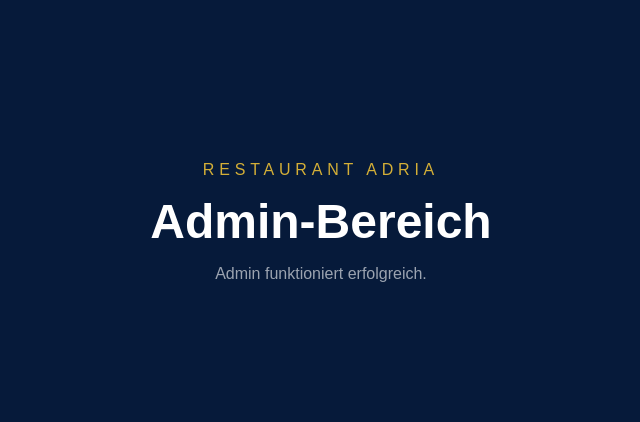
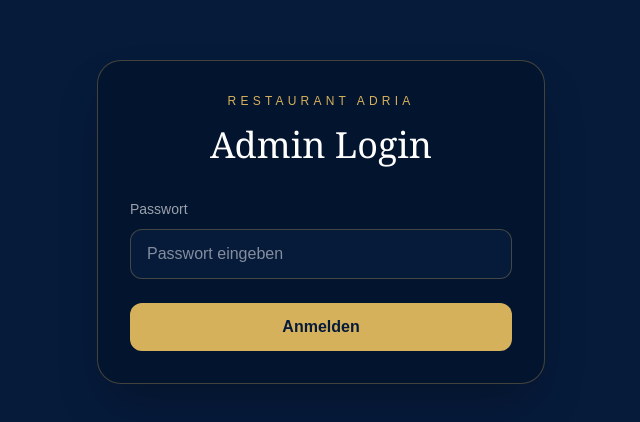
Before and after one commit to ricksoncst-coder/adria-neu, a Next.js app: page /admin in a window 1280 px wide. Shown: the part 178-600 px from the top of the page, without its empty margins (319-959 px from the left). Built offline with nearby package versions, Linux system fonts and the light colour scheme.

Commit message:
Website aktualisiert

```diff
--- a/app/admin/page.tsx
+++ b/app/admin/page.tsx
@@ -1,19 +1,154 @@
+"use client";
+
+import { useState } from "react";
+
 export default function AdminPage() {
+  const [password, setPassword] = useState("");
+  const [loggedIn, setLoggedIn] = useState(false);
+  const [error, setError] = useState("");
+
+  function handleLogin(e: React.FormEvent) {
+    e.preventDefault();
+
+    if (password === "Adria2026") {
+      setLoggedIn(true);
+      setError("");
+    } else {
+      setError("Falsches Passwort");
+    }
+  }
+
+  if (!loggedIn) {
+    return (
+      <main className="flex min-h-screen items-center justify-center bg-[#061a3a] px-6 text-white">
+        <div className="w-full max-w-md rounded-3xl border border-[#d6b15c]/30 bg-[#03142e] p-8 shadow-2xl">
+          <p className="text-center text-xs uppercase tracking-[0.35em] text-[#d6b15c]">
+            Restaurant Adria
+          </p>
+
+          <h1 className="mt-4 text-center font-serif text-4xl">
+            Admin Login
+          </h1>
+
+          <form onSubmit={handleLogin} className="mt-8">
+            <label className="text-sm text-white/60">
+              Passwort
+            </label>
+
+            <input
+              type="password"
+              value={password}
+              onChange={(e) => setPassword(e.target.value)}
+              className="mt-2 w-full rounded-xl border border-[#d6b15c]/30 bg-[#061a3a] px-4 py-3 outline-none focus:border-[#d6b15c]"
+              placeholder="Passwort eingeben"
+            />
+
+            {error && (
+              <p className="mt-3 text-sm text-red-400">
+                {error}
+              </p>
+            )}
+
+            <button
+              type="submit"
+              className="mt-6 w-full rounded-xl bg-[#d6b15c] px-5 py-3 font-semibold text-[#061a3a]"
+            >
+              Anmelden
+            </button>
+          </form>
+        </div>
+      </main>
+    );
+  }
+
   return (
-    <main className="min-h-screen bg-[#061a3a] flex items-center justify-center text-white">
-      <div className="text-center">
-        <p className="text-[#d4af37] tracking-[0.3em] uppercase">
-          Restaurant Adria
-        </p>
+    <main className="min-h-screen bg-[#061a3a] px-6 py-12 text-white">
+      <div className="mx-auto max-w-6xl">
+        <div className="flex flex-col gap-4 border-b border-[#d6b15c]/30 pb-8 sm:flex-row sm:items-center sm:justify-between">
+          <div>
+            <p className="text-xs uppercase tracking-[0.35em] text-[#d6b15c]">
+              Restaurant Adria
+            </p>
 
-        <h1 className="mt-4 text-5xl font-bold">
-          Admin-Bereich
-        </h1>
+            <h1 className="mt-2 font-serif text-4xl">
+              Admin-Bereich
+            </h1>
+          </div>
 
-        <p className="mt-4 text-white/60">
-          Admin funktioniert erfolgreich.
-        </p>
+          <a
+            href="/"
+            className="rounded-full border border-[#d6b15c] px-5 py-2 text-center text-sm text-[#d6b15c]"
+          >
+            Website ansehen
+          </a>
+        </div>
+
+        <div className="mt-10 grid gap-6 sm:grid-cols-2 lg:grid-cols-3">
+          <AdminCard
+            title="Speisekarte"
+            description="Gerichte, Preise und Beschreibungen bearbeiten"
+          />
+
+          <AdminCard
+            title="Saisonangebote"
+            description="Aktuelle saisonale Angebote ändern"
+          />
+
+          <AdminCard
+            title="Damenabend"
+            description="Preis, Menü und Texte bearbeiten"
+          />
+
+          <AdminCard
+            title="Essensbilder"
+            description="Bilder hochladen und verwalten"
+          />
+
+          <AdminCard
+            title="Öffnungszeiten"
+            description="Öffnungszeiten und Ruhetag ändern"
+          />
+
+          <AdminCard
+            title="Restaurantdaten"
+            description="Telefon, Adresse und weitere Daten ändern"
+          />
+        </div>
+
+        <button
+          onClick={() => setLoggedIn(false)}
+          className="mt-10 rounded-full border border-white/20 px-5 py-2 text-sm text-white/60"
+        >
+          Abmelden
+        </button>
       </div>
     </main>
   );
 }
+
+function AdminCard({
+  title,
+  description,
+}: {
+  title: string;
+  description: string;
+}) {
+  return (
+    <button
+      type="button"
+      className="rounded-3xl border border-[#d6b15c]/25 bg-[#03142e] p-7 text-left transition hover:border-[#d6b15c]"
+    >
+      <h2 className="font-serif text-2xl text-[#d6b15c]">
+        {title}
+      </h2>
+
+      <p className="mt-3 text-sm leading-6 text-white/55">
+        {description}
+      </p>
+
+      <p className="mt-6 text-sm text-[#d6b15c]">
+        Bearbeiten →
+      </p>
+    </button>
+  );
+}
```
